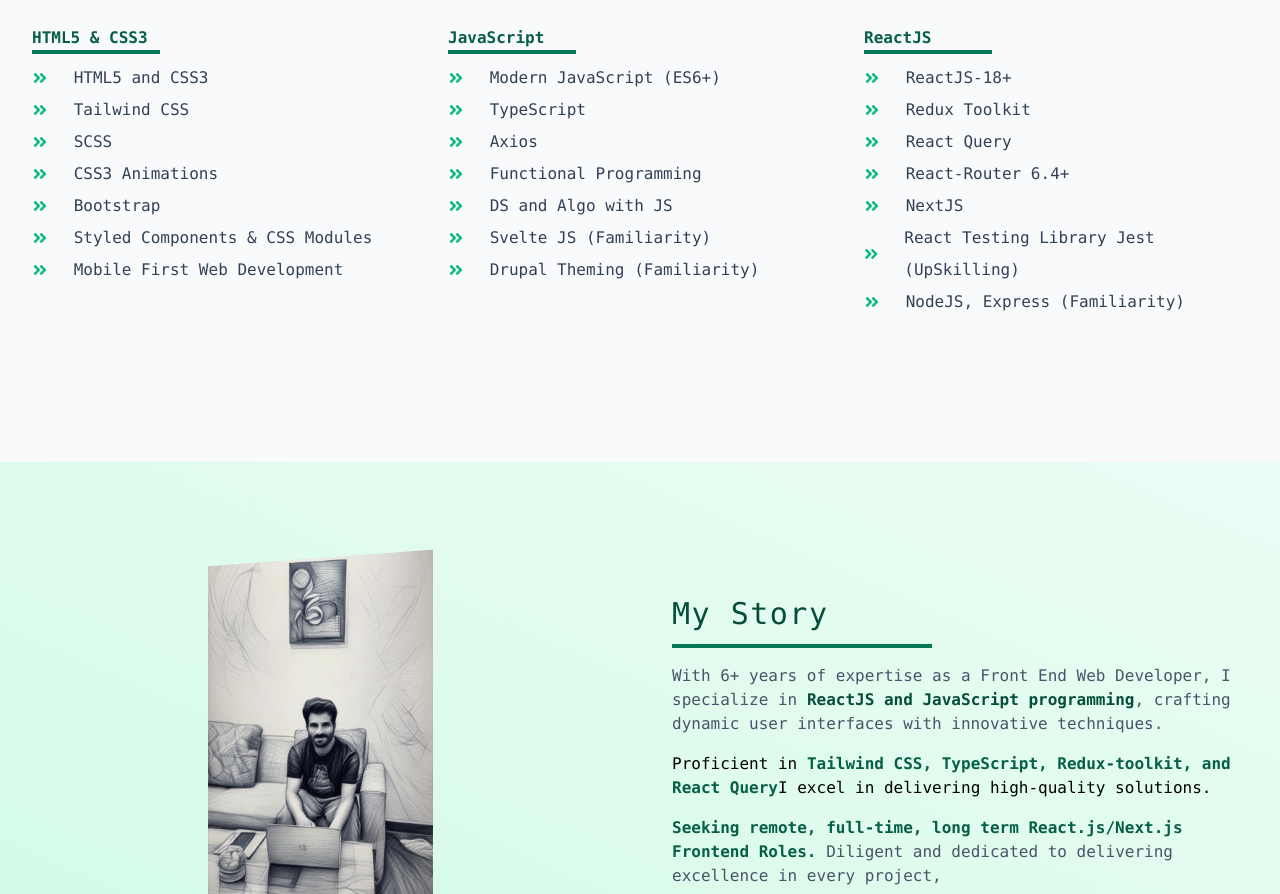
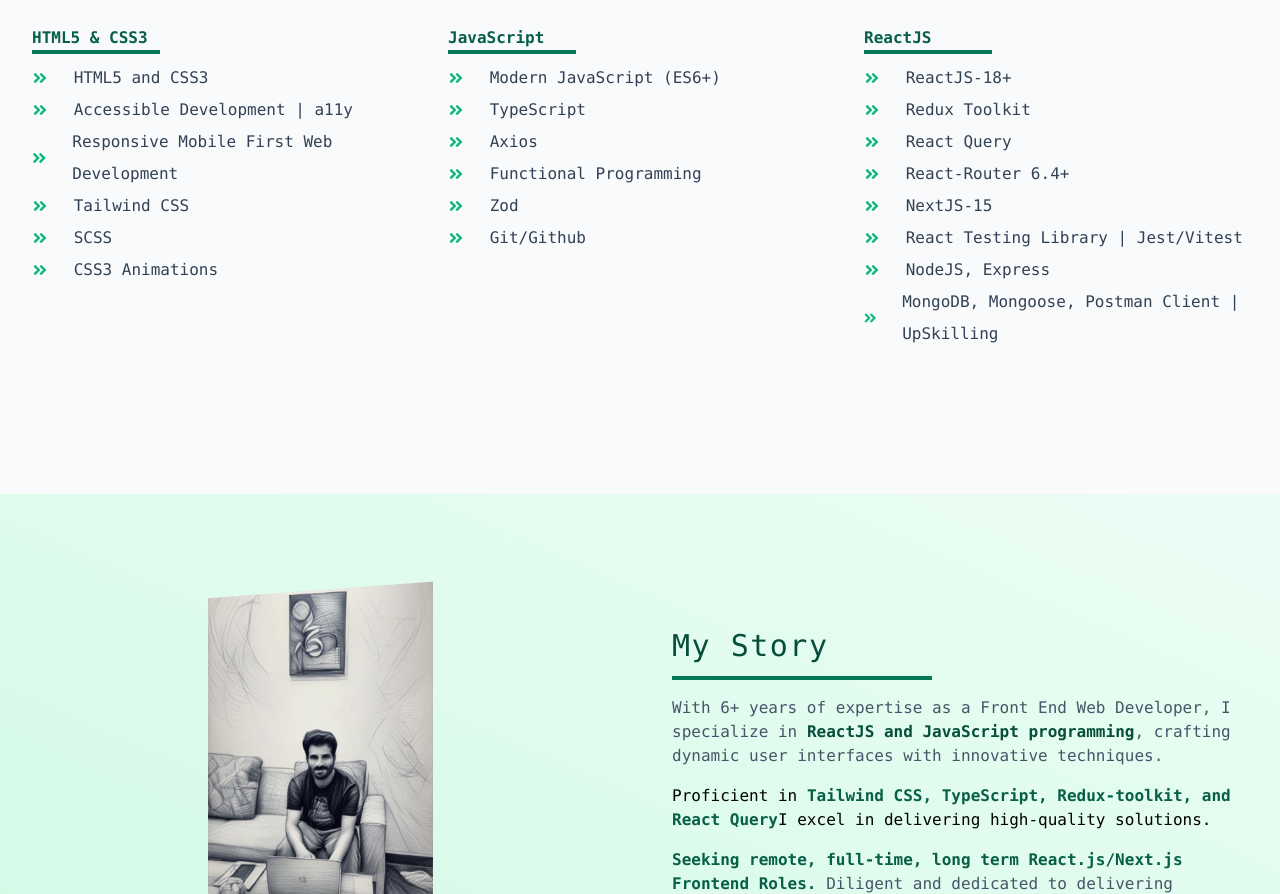
Before and after one commit to emmeiwhite/imran-portfolio-2024, a React (Vite) app: page / in a window 1280 px wide. Shown: the part 1048-1942 px from the top of the page. Built offline with nearby package versions, Linux system fonts and the light colour scheme; a web font is replaced by a local one.

Commit message:
Skills updated!

```diff
--- a/src/data.jsx
+++ b/src/data.jsx
@@ -23,12 +23,11 @@
     icon: <FaHtml5 className="h-16 w-16 text-emerald-500" />,
     skillsInfo: [
       'HTML5 and CSS3',
+      'Accessible Development | a11y',
+      'Responsive Mobile First Web Development',
       'Tailwind CSS',
       'SCSS',
-      'CSS3 Animations',
-      'Bootstrap',
-      'Styled Components & CSS Modules',
-      'Mobile First Web Development'
+      'CSS3 Animations'
     ]
   },
   {
@@ -40,9 +39,8 @@
       'TypeScript',
       'Axios',
       'Functional Programming',
-      'DS and Algo with JS',
-      'Svelte JS (Familiarity)',
-      'Drupal Theming (Familiarity)'
+      'Zod',
+      'Git/Github'
     ]
   },
   {
@@ -54,9 +52,10 @@
       'Redux Toolkit',
       'React Query',
       'React-Router 6.4+',
-      'NextJS',
-      'React Testing Library Jest (UpSkilling)',
-      'NodeJS, Express (Familiarity)'
+      'NextJS-15',
+      'React Testing Library | Jest/Vitest',
+      'NodeJS, Express',
+      'MongoDB, Mongoose, Postman Client | UpSkilling'
     ]
   }
 ]
```
